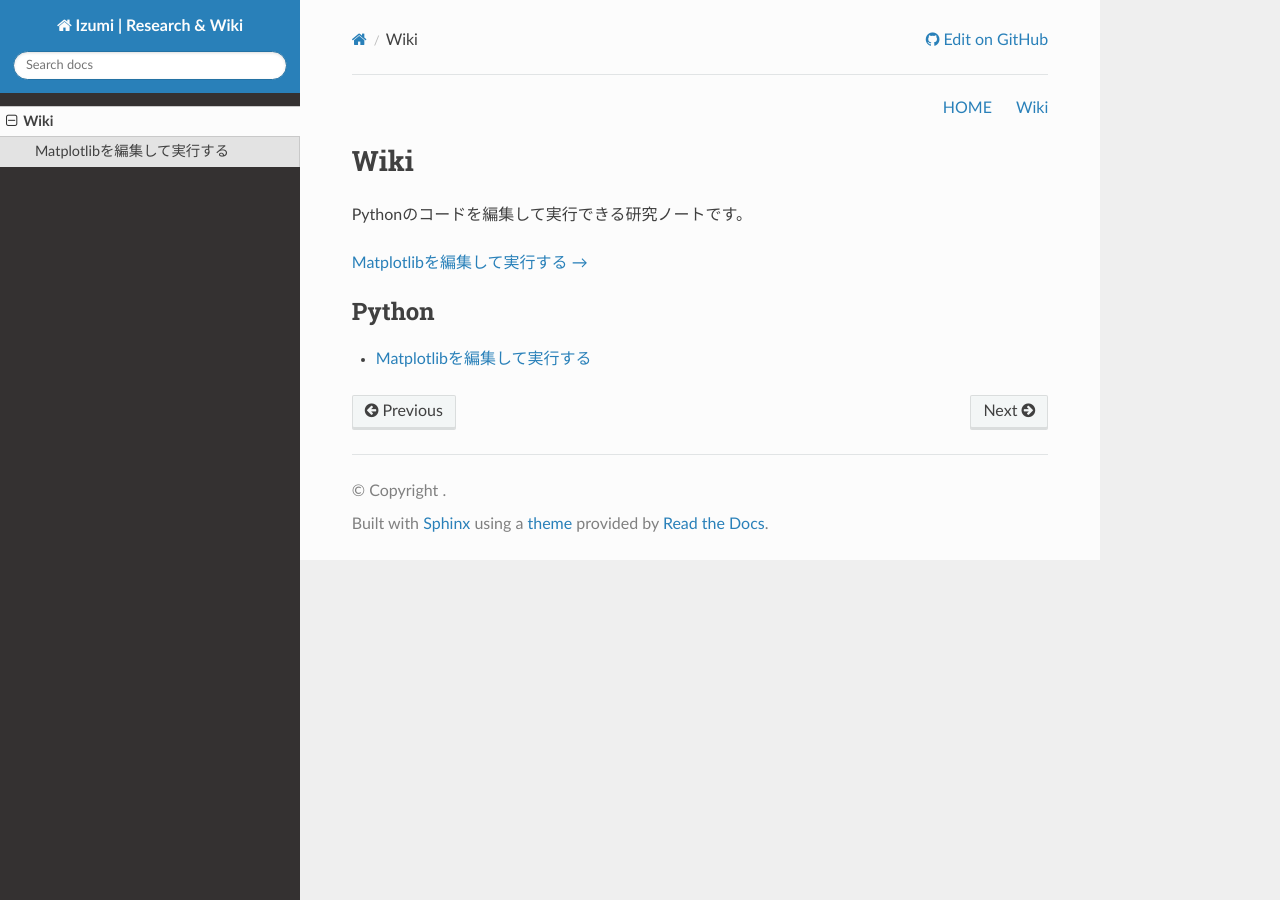
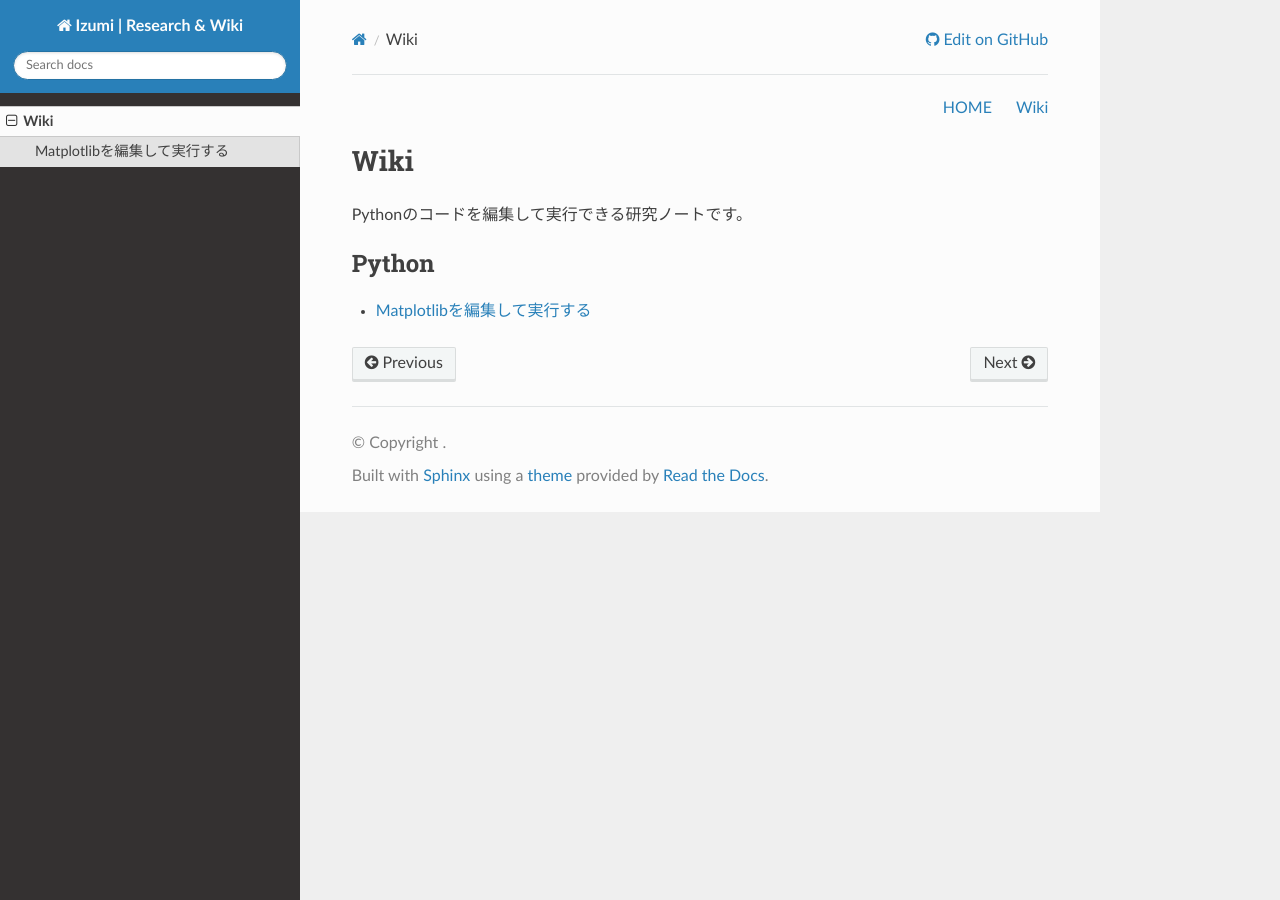
Before and after one commit to izumi0x01/izumi0x01.github.io, a Sphinx documentation site: the page built from docs/wiki/index.md, in a window 1280 px wide. Built offline with Sphinx 7.4.7 and the Read the Docs theme 3.1.0, drawn with Linux system fonts in a browser that asks for light colours.

Commit message:
Update wiki index by removing Matplotlib link
Removed link to Matplotlib interactive editing.

````diff
--- a/docs/wiki/index.md
+++ b/docs/wiki/index.md
@@ -1,8 +1,6 @@
 # Wiki
 
 Pythonのコードを編集して実行できる研究ノートです。
-
-[Matplotlibを編集して実行する →](python/matplotlib-interactive.md)
 
 ```{toctree}
 :maxdepth: 1
````
